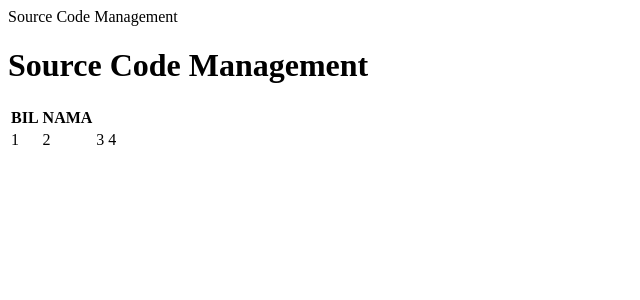
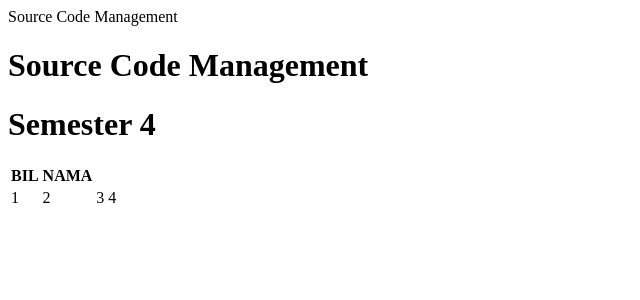
Before and after one commit to littleeyfa/Latihan, a PHP site: page / in a window 1280 px wide. Shown: the top 300 px of the page, without its empty margins (0-640 px from the left). Run offline with PHP 8.4, Linux system fonts and the light colour scheme.

Commit message:
Update index.php

```diff
--- a/index.php
+++ b/index.php
@@ -4,6 +4,7 @@
      </head>
   <body>
   <h1>Source Code Management</h1>
+    <h1>Semester 4</h1>
 <table>
   <tr>
   <th>BIL</th>
```
